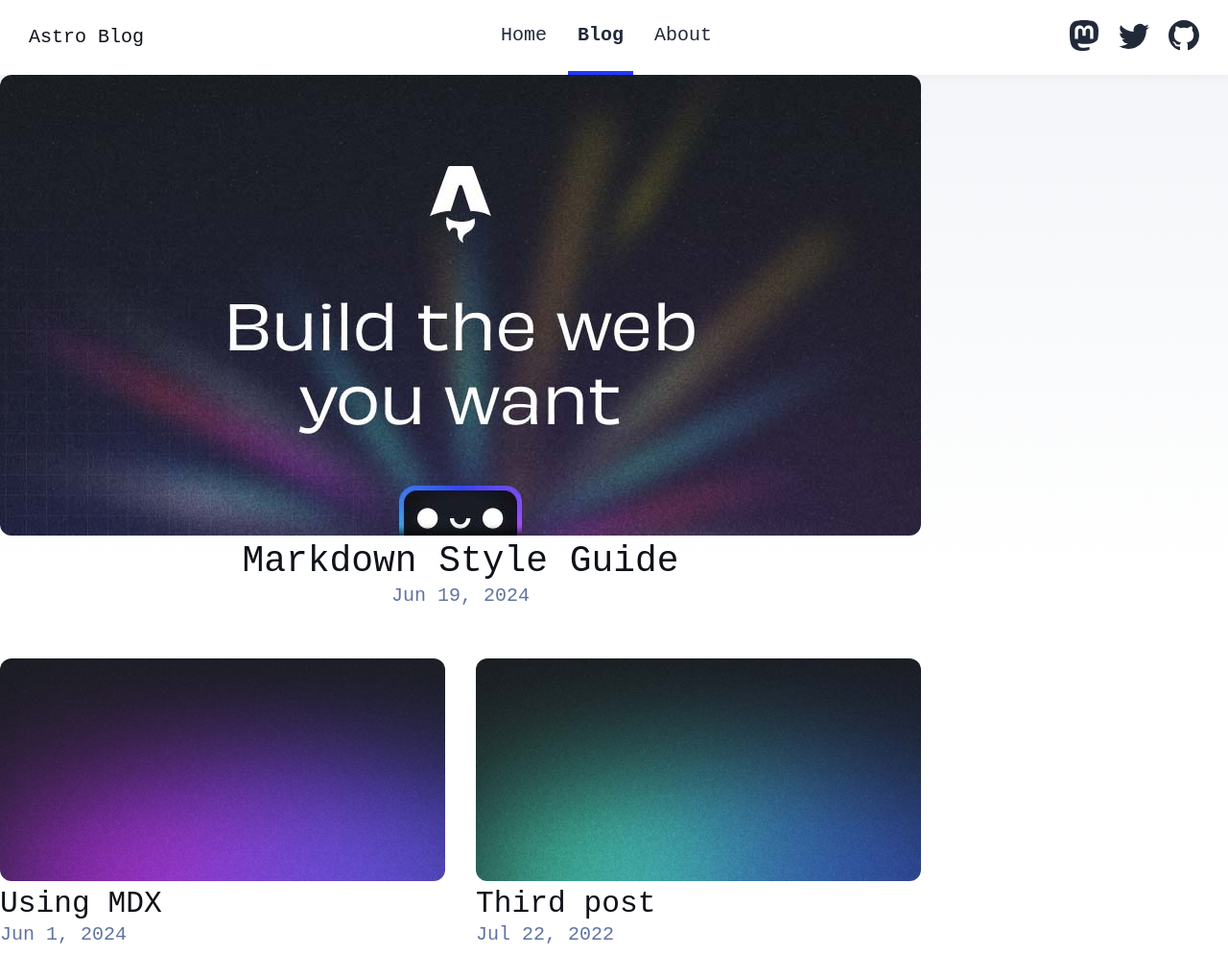
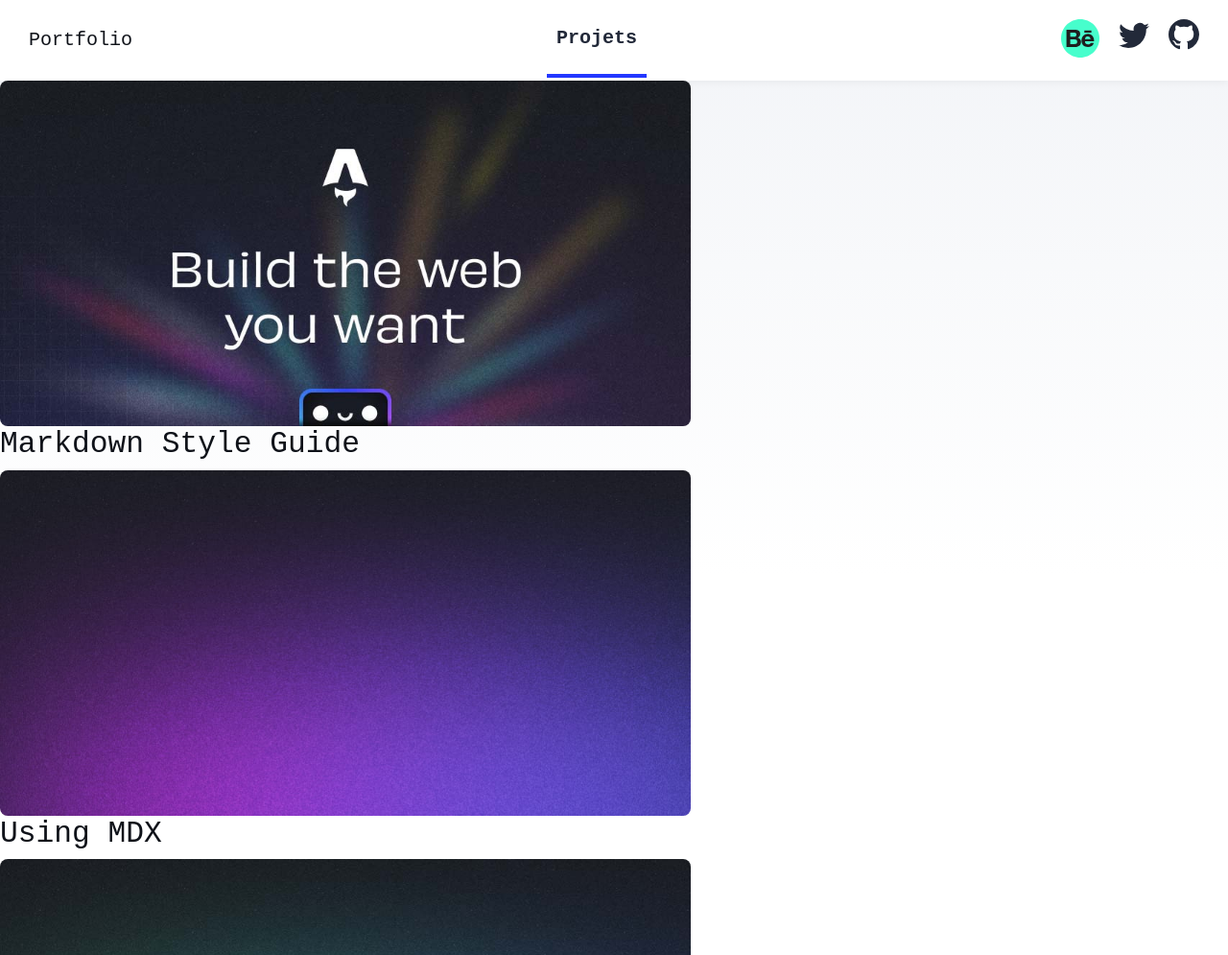
Before and after one commit to XxSUG4RxX/XxSUG4RxX.github.io, an Astro site: page /blog in a window 1280 px wide. Shown: the top 995 px of the page at 96% size. Built offline with nearby package versions, Linux system fonts and the light colour scheme; Astro itself is replaced by a stand-in of ours.

Commit message:
test blog

```diff
--- a/src/components/Header.astro
+++ b/src/components/Header.astro
@@ -7,19 +7,11 @@ import { SITE_TITLE } from '../consts';
 	<nav>
 		<h2><a href="/">{SITE_TITLE}</a></h2>
 		<div class="internal-links">
-			<HeaderLink href="/">Home</HeaderLink>
-			<HeaderLink href="/blog">Blog</HeaderLink>
-			<HeaderLink href="/about">About</HeaderLink>
+			<HeaderLink href="/blog">Projets</HeaderLink>
 		</div>
 		<div class="social-links">
 			<a href="https://m.webtoo.ls/@astro" target="_blank">
-				<span class="sr-only">Follow Astro on Mastodon</span>
-				<svg viewBox="0 0 16 16" aria-hidden="true" width="32" height="32"
-					><path
-						fill="currentColor"
-						d="M11.19 12.195c2.016-.24 3.77-1.475 3.99-2.603.348-1.778.32-4.339.32-4.339 0-3.47-2.286-4.488-2.286-4.488C12.062.238 10.083.017 8.027 0h-.05C5.92.017 3.942.238 2.79.765c0 0-2.285 1.017-2.285 4.488l-.002.662c-.004.64-.007 1.35.011 2.091.083 3.394.626 6.74 3.78 7.57 1.454.383 2.703.463 3.709.408 1.823-.1 2.847-.647 2.847-.647l-.06-1.317s-1.303.41-2.767.36c-1.45-.05-2.98-.156-3.215-1.928a3.614 3.614 0 0 1-.033-.496s1.424.346 3.228.428c1.103.05 2.137-.064 3.188-.189zm1.613-2.47H11.13v-4.08c0-.859-.364-1.295-1.091-1.295-.804 0-1.207.517-1.207 1.541v2.233H7.168V5.89c0-1.024-.403-1.541-1.207-1.541-.727 0-1.091.436-1.091 1.296v4.079H3.197V5.522c0-.859.22-1.541.66-2.046.456-.505 1.052-.764 1.793-.764.856 0 1.504.328 1.933.983L8 4.39l.417-.695c.429-.655 1.077-.983 1.934-.983.74 0 1.336.259 1.791.764.442.505.661 1.187.661 2.046v4.203z"
-					></path></svg
-				>
+				<img class="h-10" src="/behance.svg" alt="">
 			</a>
 			<a href="https://twitter.com/astrodotbuild" target="_blank">
 				<span class="sr-only">Follow Astro on Twitter</span>
--- a/src/consts.ts
+++ b/src/consts.ts
@@ -1,5 +1,5 @@
 // Place any global data in this file.
 // You can import this data from anywhere in your site by using the `import` keyword.
 
-export const SITE_TITLE = 'Astro Blog';
+export const SITE_TITLE = 'Portfolio';
 export const SITE_DESCRIPTION = 'Welcome to my website!';
--- a/src/pages/blog/index.astro
+++ b/src/pages/blog/index.astro
@@ -15,75 +15,6 @@ const posts = (await getCollection('blog')).sort(
 <html lang="en">
 	<head>
 		<BaseHead title={SITE_TITLE} description={SITE_DESCRIPTION} />
-		<style>
-			main {
-				width: 960px;
-			}
-			ul {
-				display: flex;
-				flex-wrap: wrap;
-				gap: 2rem;
-				list-style-type: none;
-				margin: 0;
-				padding: 0;
-			}
-			ul li {
-				width: calc(50% - 1rem);
-			}
-			ul li * {
-				text-decoration: none;
-				transition: 0.2s ease;
-			}
-			ul li:first-child {
-				width: 100%;
-				margin-bottom: 1rem;
-				text-align: center;
-			}
-			ul li:first-child img {
-				width: 100%;
-			}
-			ul li:first-child .title {
-				font-size: 2.369rem;
-			}
-			ul li img {
-				margin-bottom: 0.5rem;
-				border-radius: 12px;
-			}
-			ul li a {
-				display: block;
-			}
-			.title {
-				margin: 0;
-				color: rgb(var(--black));
-				line-height: 1;
-			}
-			.date {
-				margin: 0;
-				color: rgb(var(--gray));
-			}
-			ul li a:hover h4,
-			ul li a:hover .date {
-				color: rgb(var(--accent));
-			}
-			ul a:hover img {
-				box-shadow: var(--box-shadow);
-			}
-			@media (max-width: 720px) {
-				ul {
-					gap: 0.5em;
-				}
-				ul li {
-					width: 100%;
-					text-align: center;
-				}
-				ul li:first-child {
-					margin-bottom: 0;
-				}
-				ul li:first-child .title {
-					font-size: 1.563em;
-				}
-			}
-		</style>
 	</head>
 	<body>
 		<Header />
@@ -96,9 +27,6 @@ const posts = (await getCollection('blog')).sort(
 								<a href={`/blog/${post.slug}/`}>
 									<img width={720} height={360} src={post.data.heroImage} alt="" />
 									<h4 class="title">{post.data.title}</h4>
-									<p class="date">
-										<FormattedDate date={post.data.pubDate} />
-									</p>
 								</a>
 							</li>
 						))
--- a/src/pages/index.astro
+++ b/src/pages/index.astro
@@ -11,6 +11,8 @@ import { SITE_TITLE, SITE_DESCRIPTION } from '../consts';
 		<BaseHead title={SITE_TITLE} description={SITE_DESCRIPTION} />
 	</head>
 	<body>
+
+		<Header/>
 
 		<main class="bg-bg text-green ">
 			<h1 class="text-green p-4 h-screen flex justify-center lg:font-bold lg:text-9xl items-center">PORTFOLIO</h1>
```
Also changed, not shown: public/behance.svg (added).
